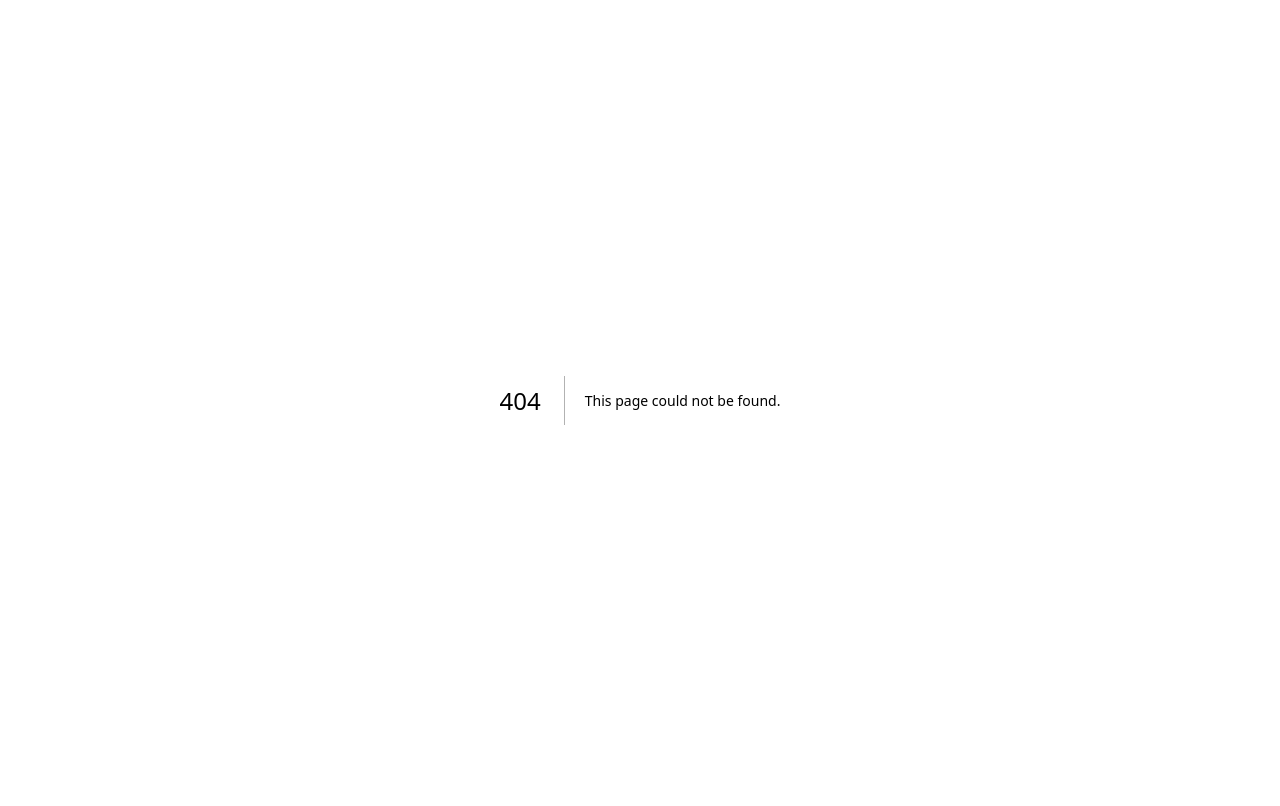
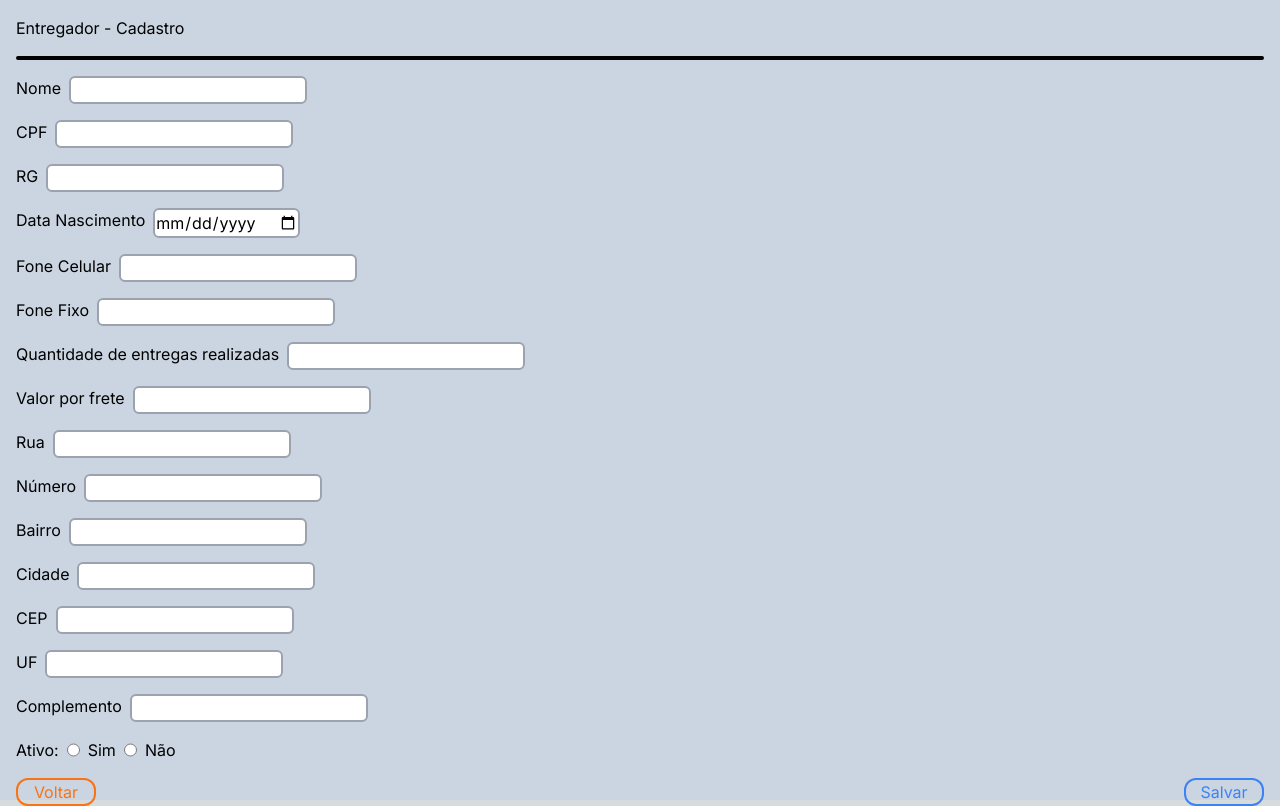
Before and after one commit to giovaniflp/Equipe02-FrontEndWeb-NextJs, a Next.js app: page /cadastroEntregador in a window 1280 px wide. Before the commit this address had no page. Built offline with nearby package versions, Linux system fonts and the light colour scheme.

Commit message:
Criação dos formulários, mas precisa botar os required no inputs necessários, mudar o css, e adicionar validators para campos como cpf, tel celular

```diff
--- /dev/null
+++ b/src/app/cadastroEntregador/page.tsx
@@ -0,0 +1,34 @@
+import Link from "next/link";
+import FormInput from "../components/FormInput";
+import FormRadio from "../components/FormRadio";
+
+export default function cadastroEntregador(){
+    return(
+        <div className="flex flex-col gap-4 h-screen bg-slate-300 p-4">
+            <header>
+                <h1>Entregador - Cadastro</h1>
+            </header>
+            <hr className="border-black rounded-xl border-2"/>
+            <FormInput type="text" title="Nome"/>
+            <FormInput type="number" title="CPF"/>
+            <FormInput type="number" title="RG"/>
+            <FormInput type="date" title="Data Nascimento"/>
+            <FormInput type="number" title="Fone Celular"/>
+            <FormInput type="number" title="Fone Fixo"/>
+            <FormInput type="number" title="Quantidade de entregas realizadas"/>
+            <FormInput type="number" title="Valor por frete"/>
+            <FormInput type="text" title="Rua"/>
+            <FormInput type="text" title="Número"/>
+            <FormInput type="text" title="Bairro"/>
+            <FormInput type="text" title="Cidade"/>
+            <FormInput type="number" title="CEP"/>
+            <FormInput type="text" title="UF"/>
+            <FormInput type="text" title="Complemento"/>
+            <FormRadio></FormRadio>
+            <div className="flex justify-between">
+                <Link className="border-orange-500 border-2 w-20 text-orange-500 text-center rounded-xl" href={"/"}>Voltar</Link>
+                <button className="border-blue-500 border-2 w-20 text-blue-500 text-cente rounded-xl" type="submit">Salvar</button>
+            </div>
+        </div>
+    )
+}
--- /dev/null
+++ b/src/app/cadastroProduto/page.tsx
@@ -0,0 +1,26 @@
+import Link from "next/link";
+import FormInput from "../components/FormInput";
+
+export default function cadastroProduto(){
+    return(
+        <div className="flex flex-col gap-4 h-screen bg-slate-300 p-4">
+            <header>
+                <h1>Produto - Cadastro</h1>
+            </header>
+            <hr className="border-black rounded-xl border-2"/>
+            <FormInput type="text" title="Título"/>
+            <FormInput type="number" title="Código do produto"/>
+            <div className="flex flex-col ">
+                <label htmlFor="">Descrição</label>
+                <textarea className="border-2 border-gray-400 rounded-md" name="" id="" cols={30} rows={5}></textarea>
+            </div>
+            <FormInput type="number" title="Valor unitário"/>
+            <FormInput type="number" title="Tempo de entrega mínimo em minutos"/>
+            <FormInput type="number" title="Tempo de entrega máximo em minutos"/>
+            <div className="flex justify-between">
+                <Link className="border-orange-500 border-2 w-20 text-orange-500 text-center rounded-xl" href={"/"}>Voltar</Link>
+                <button className="border-blue-500 border-2 w-20 text-blue-500 text-cente rounded-xl" type="submit">Salvar</button>
+            </div>
+        </div>
+    )
+}
--- /dev/null
+++ b/src/app/components/FormRadio.tsx
@@ -0,0 +1,13 @@
+export default function FormRadio(){
+    return(
+        <div className="flex gap-2">
+            <h2>Ativo:</h2>
+            <div className="flex gap-2">
+                <input type="radio" name="radioButton" id="Sim" />
+                <label htmlFor="">Sim</label>
+                <input type="radio" name="radioButton" id="Não" />
+                <label htmlFor="">Não</label>
+            </div>
+        </div>
+    )
+}
--- a/src/app/page.tsx
+++ b/src/app/page.tsx
@@ -5,7 +5,9 @@ export default function Home() {
     <div className="h-screen">
       <h1>Index Page</h1>
       <Link href={"/homePage"} className="bg-blue-500 p-2 rounded-lg">Ir para a home page</Link>
-      <Link href={"/formPage"} className="bg-blue-500 p-2 rounded-lg">Ir para a página de formulário</Link>
+      <Link href={"/cadastroCliente"} className="bg-blue-500 p-2 rounded-lg">Ir para a página de formulário</Link>
+      <Link href={"/cadastroProduto"} className="bg-blue-500 p-2 rounded-lg">Ir para a página de cadastro de produto</Link>
+      <Link href={"/cadastroEntregador"} className="bg-blue-500 p-2 rounded-lg">Ir para a página de cadastro de entregador</Link>
     </div>
   );
 }
```
